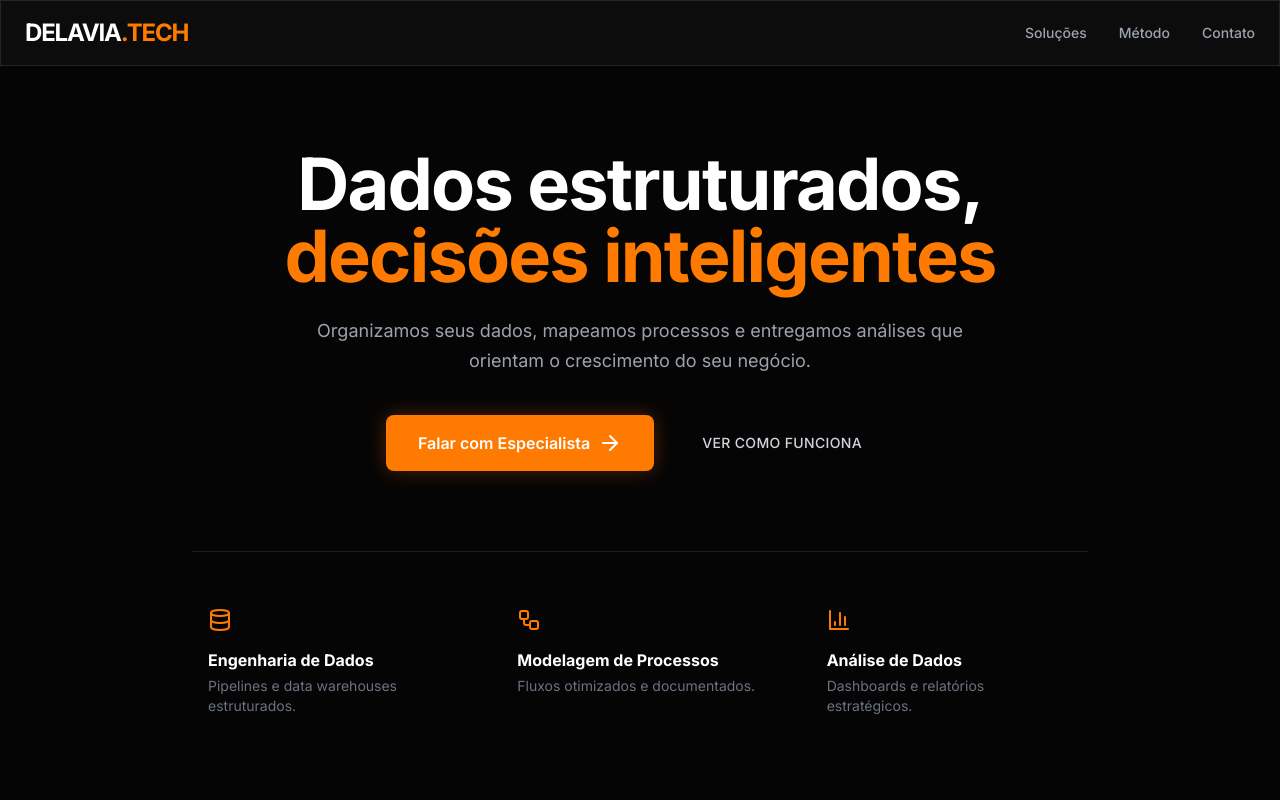
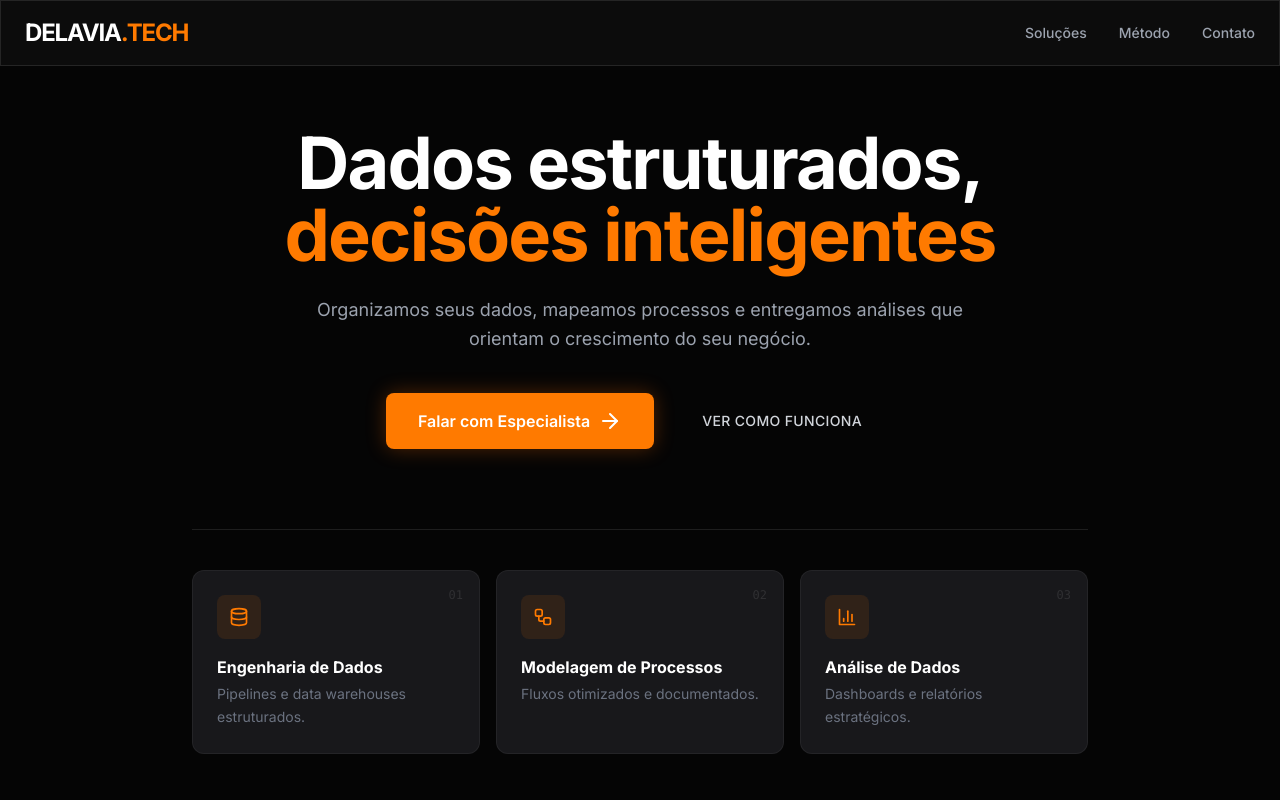
Before and after one commit to edshowsz/delavia-tech, a Next.js app: page /lp/consultoria-dados in a window 1280 px wide. Shown: the top 800 px of the page. Built offline with nearby package versions, Linux system fonts and the light colour scheme.

Commit message:
feat: upgrade hero feature cards with bg, icon container, hover and index

```diff
--- a/components/Hero.tsx
+++ b/components/Hero.tsx
@@ -49,14 +49,18 @@ export default function Hero({ contactUrl }: HeroProps) {
         </div>
 
         {/* Tech Stats */}
-        <div className="mt-20 grid grid-cols-1 md:grid-cols-3 gap-8 border-t border-white/10 pt-10 text-left max-w-4xl mx-auto">
+        <div className="mt-20 grid grid-cols-1 md:grid-cols-3 gap-4 border-t border-white/10 pt-10 max-w-4xl mx-auto">
           {hero.features.map((feature, index) => {
             const Icon = iconMap[feature.icon] || Database;
             return (
-              <div key={index} className="p-4">
-                <Icon className="text-primary mb-4" />
+              <div key={index} className="group relative bg-zinc-900 border border-white/5 hover:border-primary/30 rounded-xl p-6 text-left transition-all duration-300 overflow-hidden">
+                <div className="absolute top-0 left-0 w-full h-[2px] bg-gradient-to-r from-primary/0 via-primary/60 to-primary/0 opacity-0 group-hover:opacity-100 transition-opacity duration-300" />
+                <span className="absolute top-4 right-4 text-xs font-mono text-white/10 group-hover:text-white/20 transition-colors">0{index + 1}</span>
+                <div className="bg-primary/10 p-3 rounded-lg w-fit mb-4 group-hover:bg-primary/20 transition-colors">
+                  <Icon className="text-primary w-5 h-5" />
+                </div>
                 <h3 className="text-white font-bold mb-1">{feature.title}</h3>
-                <p className="text-sm text-gray-500">{feature.description}</p>
+                <p className="text-sm text-gray-500 leading-relaxed">{feature.description}</p>
               </div>
             );
           })}
```
